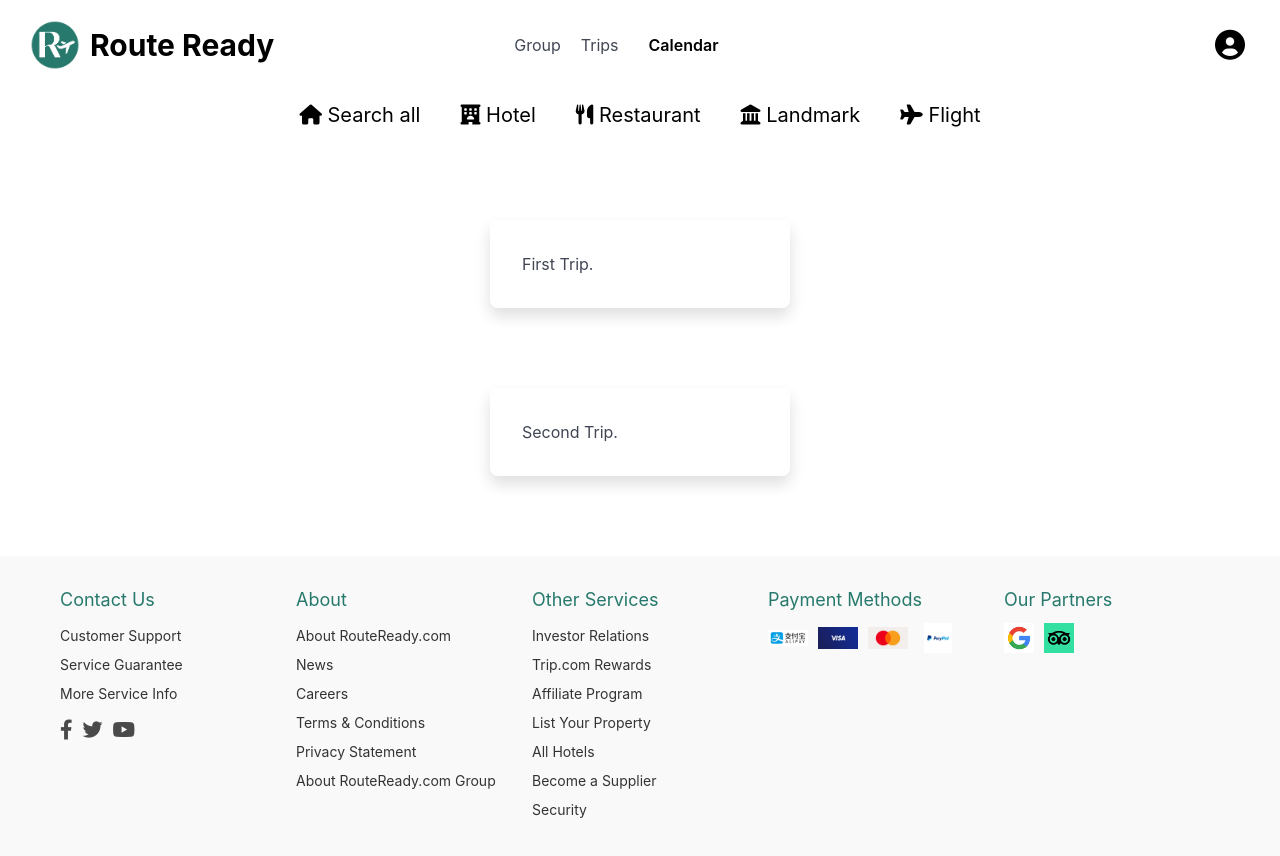
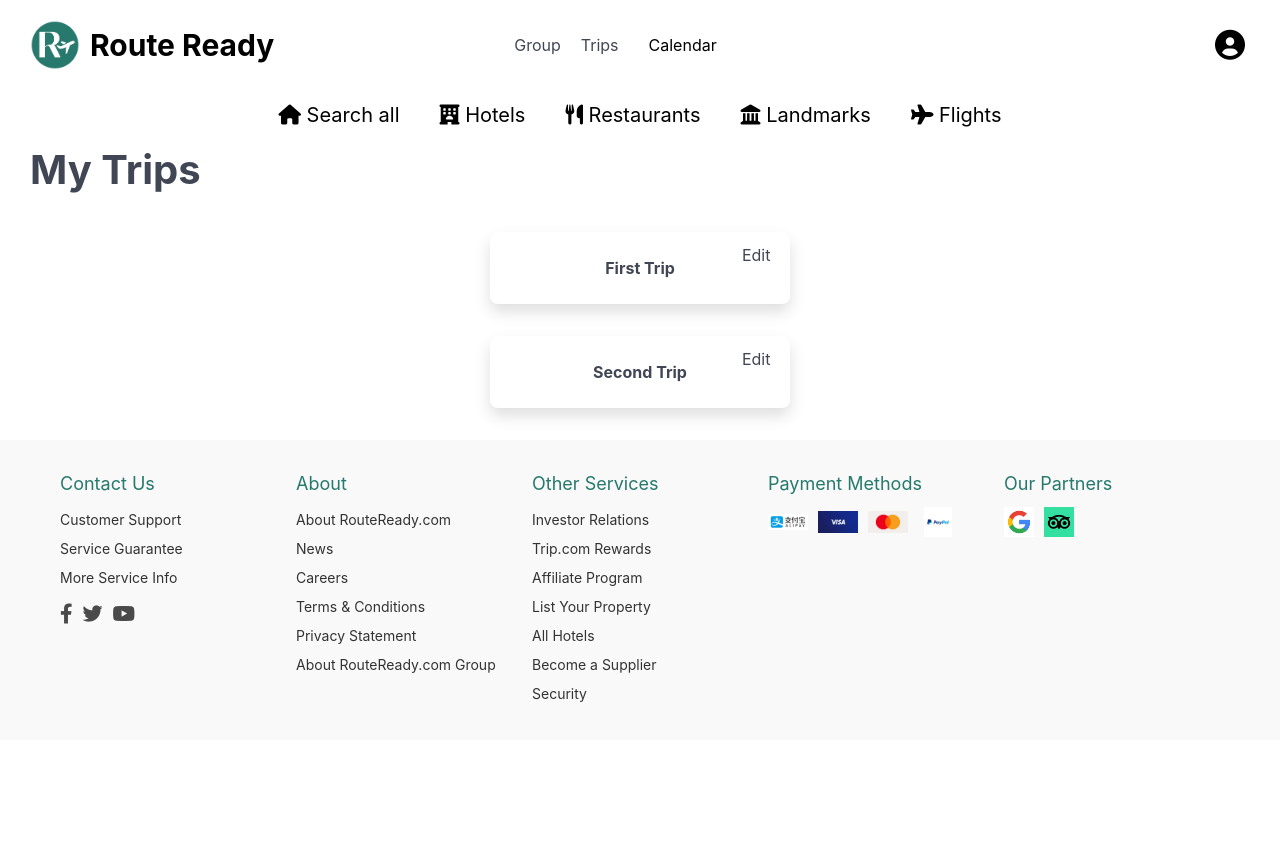
Before and after one commit to Kwankao01/Rweb, a SvelteKit app in the folder Rui/: page /trip-myTrip in a window 1280 px wide. After the commit the page ends 800 px from the top, so only its background shows below. Built offline with nearby package versions, Linux system fonts and the light colour scheme.

Commit message:
pullfromnan

```diff
--- /dev/null
+++ b/Rui/src/lib/TripList.svelte
@@ -0,0 +1,46 @@
+<script>
+    let trips = [
+        { id: 'trip1', name: 'First Trip' },
+        { id: 'trip2', name: 'Second Trip' }
+    ];
+
+    // ฟังก์ชันสำหรับการแก้ไขทริป
+    function editTrip(tripId) {
+        // ค้นหา index ของทริปที่ต้องการแก้ไข
+        const tripIndex = trips.findIndex(t => t.id === tripId);
+        if (tripIndex !== -1) { // ตรวจสอบว่าทริปมีอยู่จริง
+            const newName = prompt('Enter new trip name:', trips[tripIndex].name); // ขอให้ผู้ใช้กรอกชื่อใหม่
+            if (newName) {
+                trips[tripIndex].name = newName; // อัปเดตชื่อทริป
+            }
+        }
+    }
+</script>
+
+<style>
+    .trip-box {
+        max-width: 300px;
+        margin: 2rem auto;
+        padding: 1.5rem;
+        border-radius: 8px;
+        box-shadow: 0 8px 16px rgba(0, 0, 0, 0.13);
+        cursor: pointer;
+        text-align: center;
+        font-weight: bold;
+        position: relative;
+    }
+    .trip-box button {
+        position: absolute;
+        right: 10px;
+        top: 10px;
+        padding: 0.2rem 0.6rem;
+        cursor: pointer;
+    }
+</style>
+
+{#each trips as trip}
+    <div class="trip-box" id={trip.id}>
+        <span>{trip.name}</span>
+        <button on:click={() => editTrip(trip.id)}>Edit</button>
+    </div>
+{/each}
--- a/Rui/src/routes/+layout.svelte
+++ b/Rui/src/routes/+layout.svelte
@@ -1,5 +1,5 @@
 <script>
-    import Footer from '$lib/Footer.svelte';  // Adjust the path if Footer is in another directory
+    import Footer from '$lib/Footer.svelte';
 </script>
 
 <head>
@@ -55,7 +55,7 @@
             flex-grow: 1;
             justify-content: flex-start;
             align-items: center;
-            font-weight: 600;
+
         }
 
         .nav-item {
@@ -241,10 +241,10 @@
     <nav>
         <div class="nav-links">
             <a href="/" id="all"><i class="fas fa-home"></i> Search all</a>
-            <a href="/hotel" id="hotel"><i class="fas fa-hotel"></i> Hotel</a>
-            <a href="/restaurant" id="restaurant"><i class="fas fa-utensils"></i> Restaurant</a>
-            <a href="/landmark" id="landmark"><i class="fas fa-landmark"></i> Landmark</a>
-            <a href="/transportation" id="transportation"><i class="fas fa-plane"></i> Flight</a>
+            <a href="/hotel" id="hotel"><i class="fas fa-hotel"></i> Hotels</a>
+            <a href="/restaurant" id="restaurant"><i class="fas fa-utensils"></i> Restaurants</a>
+            <a href="/landmark" id="landmark"><i class="fas fa-landmark"></i> Landmarks</a>
+            <a href="/transportation" id="transportation"><i class="fas fa-plane"></i> Flights</a>
         </div>
     </nav>
 <!-- Main Content Slot -->
--- a/Rui/src/routes/group/group-all/+page.svelte
+++ b/Rui/src/routes/group/group-all/+page.svelte
@@ -1,5 +1,3 @@
-<!DOCTYPE html>
-<html lang="en">
 <head>
     <meta charset="UTF-8">
     <meta name="viewport" content="width=device-width, initial-scale=1.0">
@@ -51,4 +49,3 @@
     </div>
 
 </body>
-</html>
--- a/Rui/src/routes/landmark/+page.svelte
+++ b/Rui/src/routes/landmark/+page.svelte
@@ -124,7 +124,6 @@
     <input type="text" class="search-input" placeholder="Search for a landmark...">
     <button class="search-button"><i class="fas fa-search"></i></button>
 </div>
-<p>Landmark List</p>
 
 <script lang="ts">
     import { goto } from '$app/navigation';
--- a/Rui/src/routes/trip-myTrip/+page.svelte
+++ b/Rui/src/routes/trip-myTrip/+page.svelte
@@ -1,19 +1,9 @@
-<div class="box1">First Trip.</div>
-<div class="box2">Second Trip.</div>
+<script>
+ import TripList from '$lib/TripList.svelte'; //
+</script>
 
-<style>
-    .box1 {
-      max-width: 300px; /* Form width */
-      margin: 5rem auto;
-      padding: 2rem;
-      border-radius: 8px;
-      box-shadow: 0 8px 16px rgba(0, 0, 0, 0.13);
-    }
-    .box2 {
-      max-width: 300px; /* Form width */
-      margin: 5rem auto;
-      padding: 2rem;
-      border-radius: 8px;
-      box-shadow: 0 8px 16px rgba(0, 0, 0, 0.13);
-    }
-  </style>
+<main>
+  <h1 style="margin-left: 30px; font-weight: bold; font-size: 40px;">My Trips</h1>
+
+  <TripList />
+</main>
```
